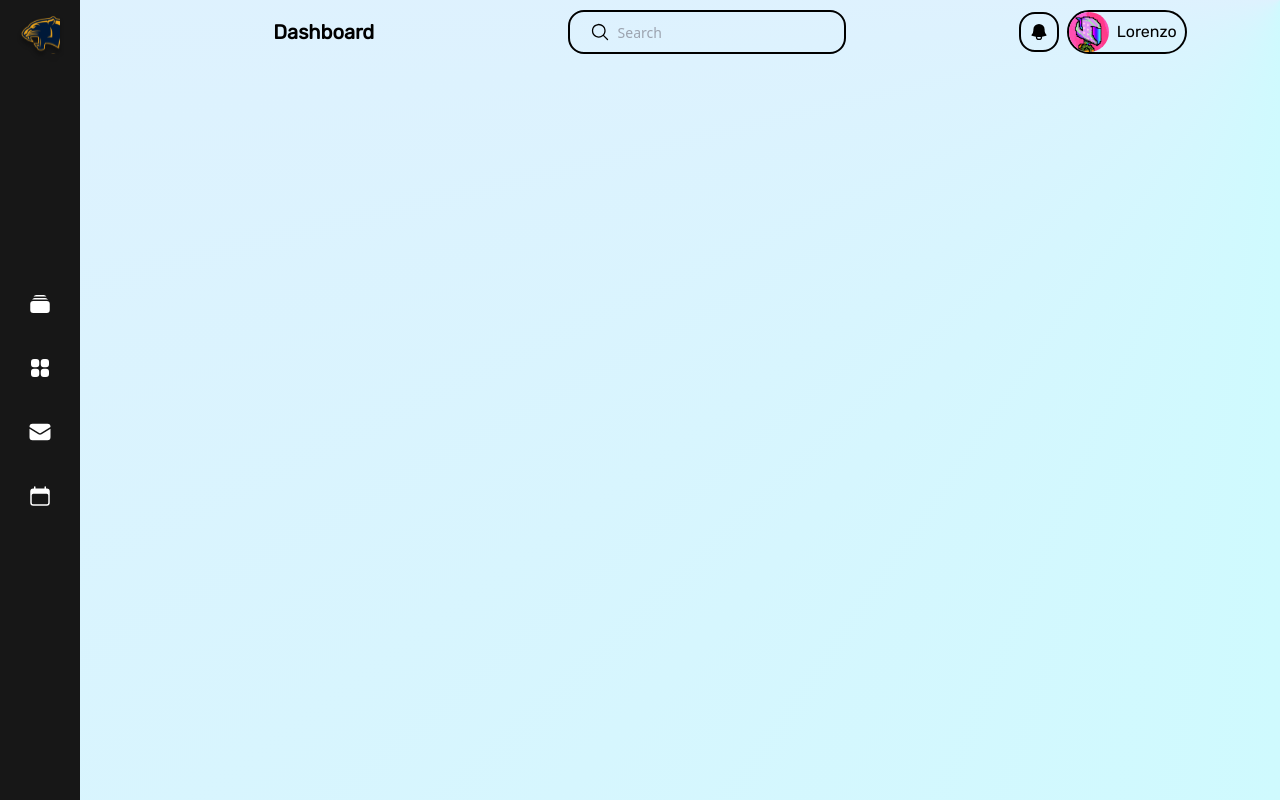
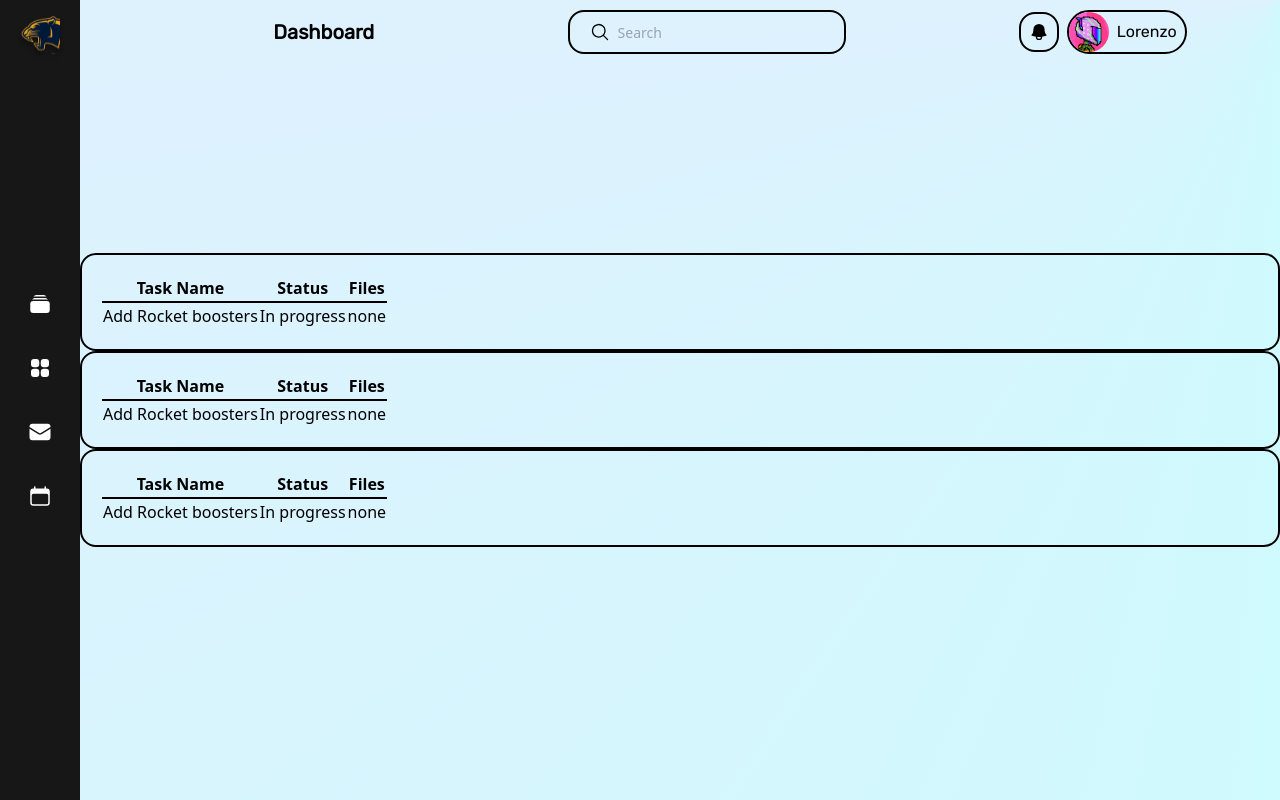
Before and after one commit to LoreMontero/moto-dash, a React (Create React App) app: page /Workspace in a window 1280 px wide. Built offline with nearby package versions, Linux system fonts and the light colour scheme.

Commit message:
Added some place holder tables to the workspace page.

```diff
--- a/src/scenes/Workspace.jsx
+++ b/src/scenes/Workspace.jsx
@@ -1,7 +1,11 @@
+import Tables from '../components/Tables';
+
 const Workspace = () => {
     return (
-        <div className="">
-
+        <div className="flex flex-col">
+            <Tables />
+            <Tables />
+            <Tables />
         </div>
     );
 }
```
